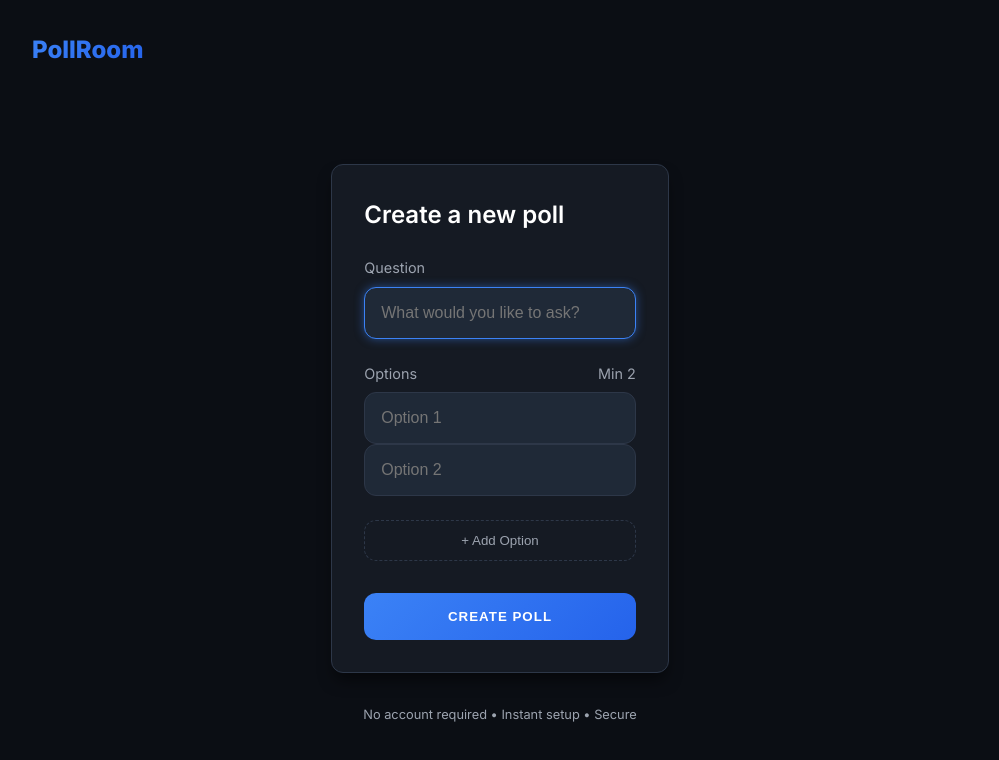
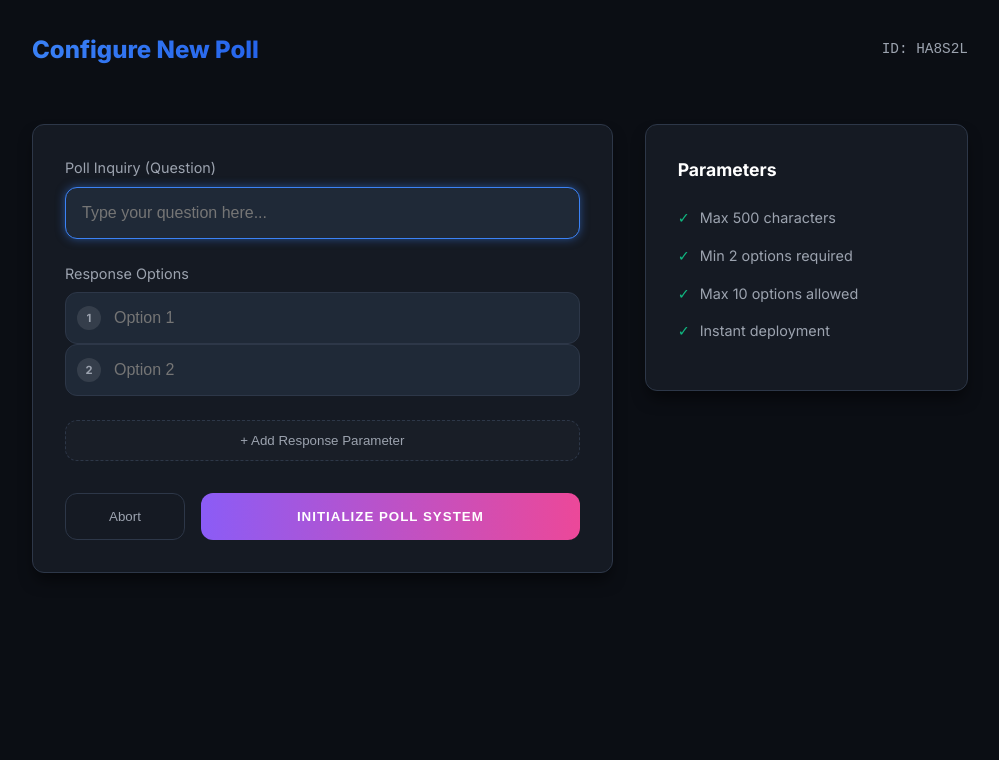
Before and after one commit to Shubhamver45/Poll-Room, a React (Vite) app: page /create in a window 1280 px wide. Shown: the top 760 px of the page, without its empty margins (140-1139 px from the left). Built offline with nearby package versions, Linux system fonts and the light colour scheme; no server answers.

Commit message:
UI: Restore Create Poll 'Sci-Fi' Dashboard (Matches User Screenshot)

```diff
--- a/src/pages/CreatePoll.jsx
+++ b/src/pages/CreatePoll.jsx
@@ -33,14 +33,14 @@ export default function CreatePoll() {
         setError('');
 
         if (!question.trim()) {
-            setError('Please enter a question.');
+            setError('System Error: Question parameter missing');
             setLoading(false);
             return;
         }
 
         const validOptions = options.filter(o => o.trim() !== '');
         if (validOptions.length < 2) {
-            setError('Please provide at least 2 options.');
+            setError('System Error: Minimum 2 response vectors required');
             setLoading(false);
             return;
         }
@@ -49,7 +49,7 @@ export default function CreatePoll() {
             const data = await createPoll(question, validOptions);
             navigate(`/poll/${data.poll.shareId}`);
         } catch (err) {
-            setError(err.message || 'Failed to create poll');
+            setError(err.message || 'Initialization Failed');
         } finally {
             setLoading(false);
         }
@@ -57,23 +57,27 @@ export default function CreatePoll() {
 
     return (
         <div className="app-container">
-            <header className="header" style={{ border: 'none', paddingBottom: '0' }}>
+            <header className="header" style={{ borderBottom: 'none' }}>
                 <div className="header-logo">
-                    <span>PollRoom</span>
+                    <span>Configure New Poll</span>
+                </div>
+                <div style={{ fontFamily: 'monospace', color: 'var(--text-muted)', fontSize: '0.9rem' }}>
+                    ID: {Math.random().toString(36).substr(2, 6).toUpperCase()}
                 </div>
             </header>
 
-            <div style={{ maxWidth: '600px', margin: '4rem auto' }}>
-                <div className="card">
-                    <h1 style={{ fontSize: '1.5rem', marginBottom: '1.5rem', fontWeight: '600' }}>Create a new poll</h1>
+            <div className="poll-grid"> {/* Uses grid for side-by-side layout */}
+
+                {/* Left Panel: Form */}
+                <div className="card" style={{ flex: 2 }}>
 
                     <form onSubmit={handleSubmit}>
                         <div className="form-group">
-                            <label className="form-label">Question</label>
+                            <label className="form-label">Poll Inquiry (Question)</label>
                             <input
                                 type="text"
                                 className="form-input"
-                                placeholder="What would you like to ask?"
+                                placeholder="Type your question here..."
                                 value={question}
                                 onChange={(e) => setQuestion(e.target.value)}
                                 autoFocus
@@ -81,16 +85,22 @@ export default function CreatePoll() {
                         </div>
 
                         <div className="form-group">
-                            <label className="form-label" style={{ display: 'flex', justifyContent: 'space-between' }}>
-                                <span>Options</span>
-                                <span style={{ color: 'var(--text-muted)', fontWeight: 'normal' }}>Min 2</span>
-                            </label>
+                            <label className="form-label">Response Options</label>
 
                             {options.map((option, index) => (
-                                <div key={index} className="option-row">
+                                <div key={index} className="option-row" style={{ position: 'relative' }}>
+                                    <div style={{
+                                        position: 'absolute', left: '12px', top: '50%', transform: 'translateY(-50%)',
+                                        width: '24px', height: '24px', background: 'rgba(255,255,255,0.1)',
+                                        borderRadius: '50%', display: 'flex', alignItems: 'center', justifyContent: 'center',
+                                        fontSize: '0.7rem', color: 'var(--text-muted)', fontWeight: 'bold'
+                                    }}>
+                                        {index + 1}
+                                    </div>
                                     <input
                                         type="text"
                                         className="form-input"
+                                        style={{ paddingLeft: '3rem' }} // Space for number
                                         placeholder={`Option ${index + 1}`}
                                         value={option}
                                         onChange={(e) => handleOptionChange(index, e.target.value)}
@@ -100,7 +110,6 @@ export default function CreatePoll() {
                                             type="button"
                                             className="remove-option-btn"
                                             onClick={() => removeOption(index)}
-                                            aria-label="Remove option"
                                         >
                                             ×
                                         </button>
@@ -111,33 +120,72 @@ export default function CreatePoll() {
 
                         <button
                             type="button"
-                            className="btn btn-secondary"
+                            className="btn btn-secondary btn-full"
+                            style={{
+                                marginBottom: '2rem',
+                                borderStyle: 'dashed',
+                                background: 'rgba(255,255,255,0.02)'
+                            }}
                             onClick={addOption}
-                            style={{ marginBottom: '2rem', borderStyle: 'dashed' }}
                             disabled={options.length >= 10}
                         >
-                            + Add Option
+                            + Add Response Parameter
                         </button>
 
                         {error && (
-                            <div style={{ color: '#EF4444', marginBottom: '1rem', fontSize: '0.9rem', background: 'rgba(239, 68, 68, 0.1)', padding: '0.75rem', borderRadius: '8px' }}>
-                                ⚠️ {error}
+                            <div style={{
+                                background: 'rgba(239, 68, 68, 0.1)',
+                                border: '1px solid rgba(239, 68, 68, 0.2)',
+                                color: '#EF4444',
+                                padding: '1rem',
+                                borderRadius: '8px',
+                                marginBottom: '1.5rem',
+                                display: 'flex', alignItems: 'center', gap: '10px', fontSize: '0.9rem'
+                            }}>
+                                <span>⚠️</span> {error}
                             </div>
                         )}
 
-                        <button
-                            type="submit"
-                            className="btn btn-primary btn-full"
-                            disabled={loading}
-                        >
-                            {loading ? 'Creating...' : 'Create Poll'}
-                        </button>
+                        <div style={{ display: 'flex', gap: '1rem' }}>
+                            <button
+                                type="button"
+                                className="btn btn-secondary"
+                                style={{ width: '120px' }}
+                                onClick={() => navigate('/')}
+                            >
+                                Abort
+                            </button>
+                            <button
+                                type="submit"
+                                className="btn btn-primary"
+                                style={{ flex: 1, background: 'linear-gradient(90deg, #8B5CF6 0%, #EC4899 100%)', border: 'none' }}
+                                disabled={loading}
+                            >
+                                {loading ? 'INITIALIZING...' : 'INITIALIZE POLL SYSTEM'}
+                            </button>
+                        </div>
                     </form>
                 </div>
 
-                <div style={{ textAlign: 'center', marginTop: '2rem', color: 'var(--text-muted)', fontSize: '0.8rem' }}>
-                    <p>No account required • Instant setup • Secure</p>
+                {/* Right Panel: Parameters (The box in your screenshot) */}
+                <div className="card" style={{ flex: 1, height: 'fit-content' }}>
+                    <h3 style={{ fontSize: '1.1rem', marginBottom: '1.5rem', fontWeight: '700' }}>Parameters</h3>
+                    <ul style={{ listStyle: 'none', padding: 0, fontSize: '0.9rem', color: 'var(--text-muted)' }}>
+                        <li style={{ marginBottom: '1rem', display: 'flex', alignItems: 'center', gap: '10px' }}>
+                            <span style={{ color: '#10B981' }}>✓</span> Max 500 characters
+                        </li>
+                        <li style={{ marginBottom: '1rem', display: 'flex', alignItems: 'center', gap: '10px' }}>
+                            <span style={{ color: '#10B981' }}>✓</span> Min 2 options required
+                        </li>
+                        <li style={{ marginBottom: '1rem', display: 'flex', alignItems: 'center', gap: '10px' }}>
+                            <span style={{ color: '#10B981' }}>✓</span> Max 10 options allowed
+                        </li>
+                        <li style={{ marginBottom: '1rem', display: 'flex', alignItems: 'center', gap: '10px' }}>
+                            <span style={{ color: '#10B981' }}>✓</span> Instant deployment
+                        </li>
+                    </ul>
                 </div>
+
             </div>
         </div>
     );
```
